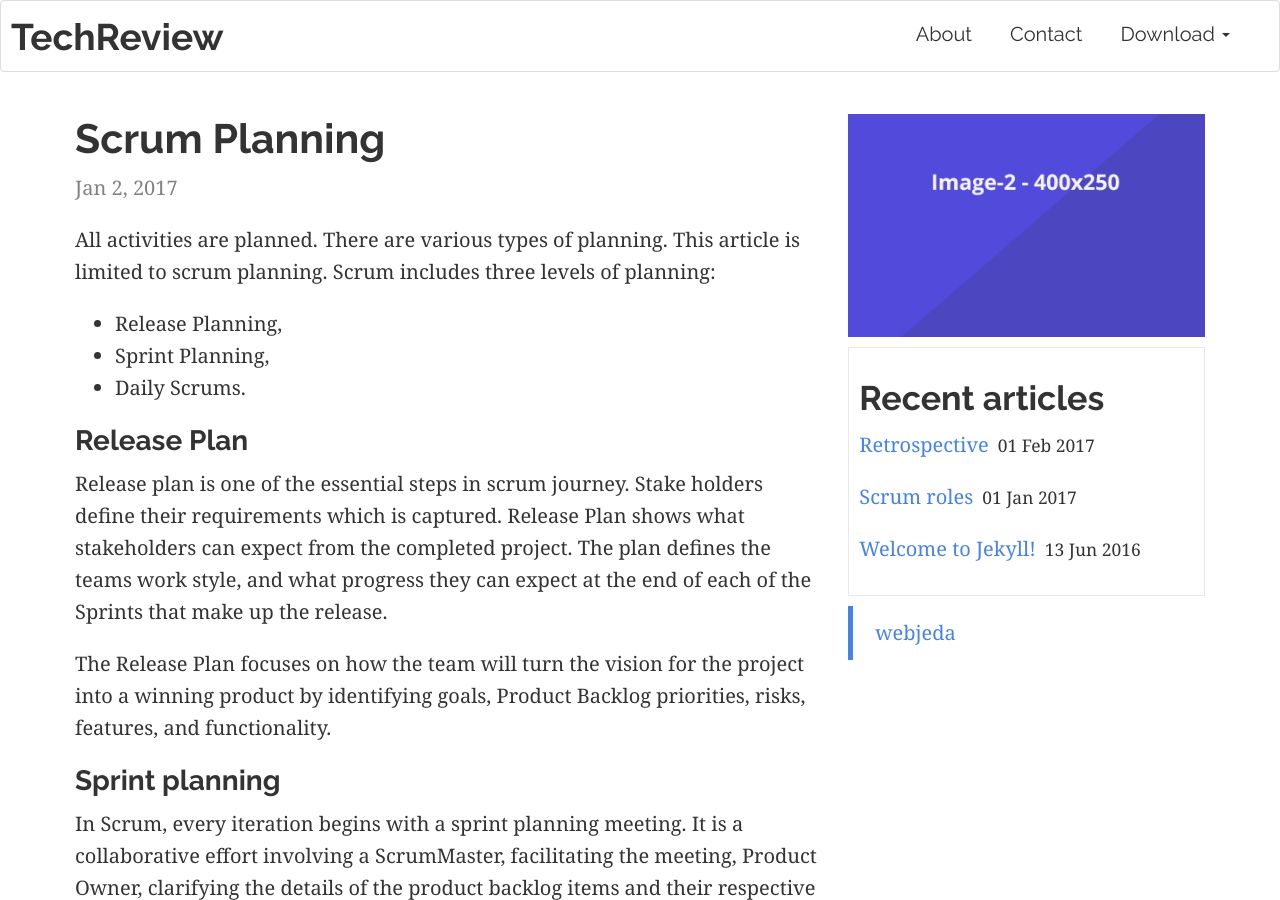
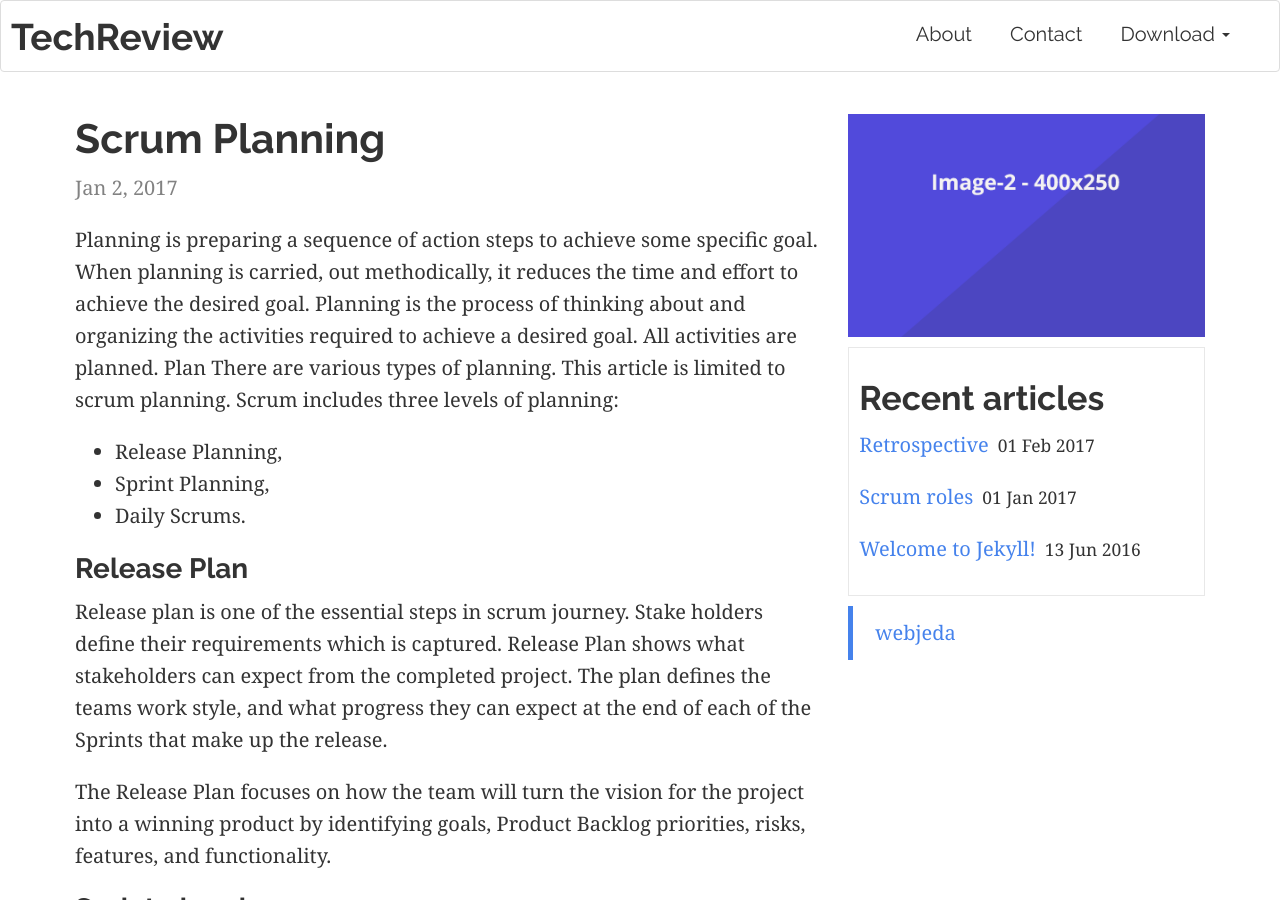
Before and after one commit to profbmuthu/CCrime, a Jekyll site: the page built from _posts/2017-1-2-scrumPlans.md, in a window 1280 px wide and 900 px high. Built offline with Jekyll 4.4.1, drawn with Linux system fonts in a browser that asks for light colours; comment, search, counter and statistics services are not loaded.

Commit message:
Update 2017-1-2-scrumPlans.md

```diff
--- a/_posts/2017-1-2-scrumPlans.md
+++ b/_posts/2017-1-2-scrumPlans.md
@@ -8,7 +8,7 @@ categories: [scrum, management]
 published: true
 ---
 
-All activities are planned. There are various types of planning. This article is limited to scrum planning. Scrum includes three levels of planning:
+Planning is preparing a sequence of action steps to achieve some specific goal. When planning is carried, out methodically, it  reduces the time and effort to achieve the desired goal. Planning is the process of thinking about and organizing the activities required to achieve a desired goal. All activities are planned. Plan There are various types of planning. This article is limited to scrum planning. Scrum includes three levels of planning:
 
 - Release Planning,
 - Sprint Planning,
```
